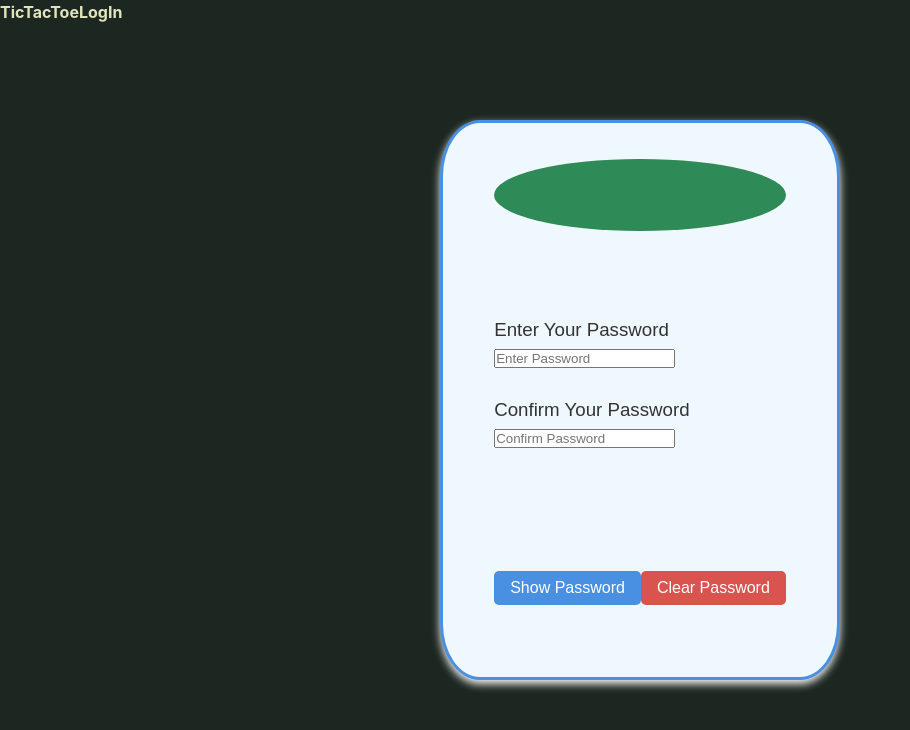
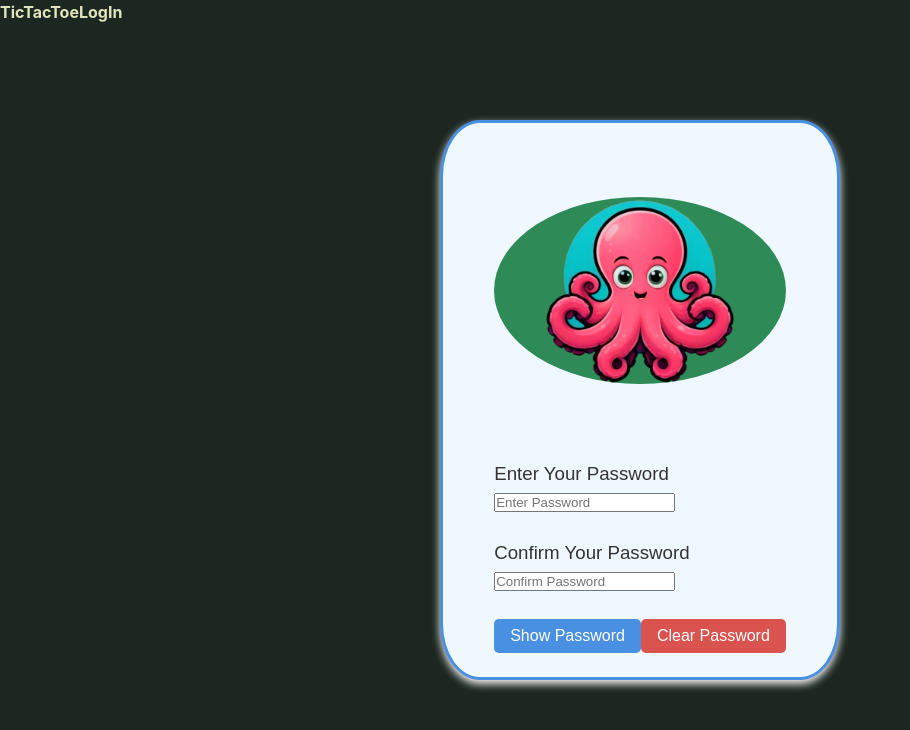
Before and after one commit to DavidRiusB/Portafolio, a React (Vite) app in the folder my-mini-projects/: page /LogIn in a window 1280 px wide. Shown: the top 730 px of the page, without its empty margins (0-910 px from the left). Built offline with nearby package versions, Linux system fonts and the light colour scheme.

Commit message:
add base image

```diff
--- a/my-mini-projects/src/components/LogIn/PasswordChecker.css
+++ b/my-mini-projects/src/components/LogIn/PasswordChecker.css
@@ -29,6 +29,12 @@
   justify-content: center;
   border-radius: 50%;
   margin-bottom: 1.5rem;
+}
+
+.character img {
+  width: 100%;
+  height: 100%;
+  object-fit: contain;
 }
 
 .form-container {
--- a/my-mini-projects/src/components/LogIn/PasswordChecker.tsx
+++ b/my-mini-projects/src/components/LogIn/PasswordChecker.tsx
@@ -28,7 +28,7 @@ const PasswordChecker: React.FC = () => {
   return (
     <div className="layout">
       <div className="character">
-        {/* Character can be added here for animation */}
+        <img src="/Img/Login/octoBase.png" alt="Octopuss Logo" />
       </div>
       <form onSubmit={(e) => e.preventDefault()}>
         <h3>Enter Your Password</h3>
```
Also changed, not shown: my-mini-projects/public/Img/Login/octoBase.png (added).
